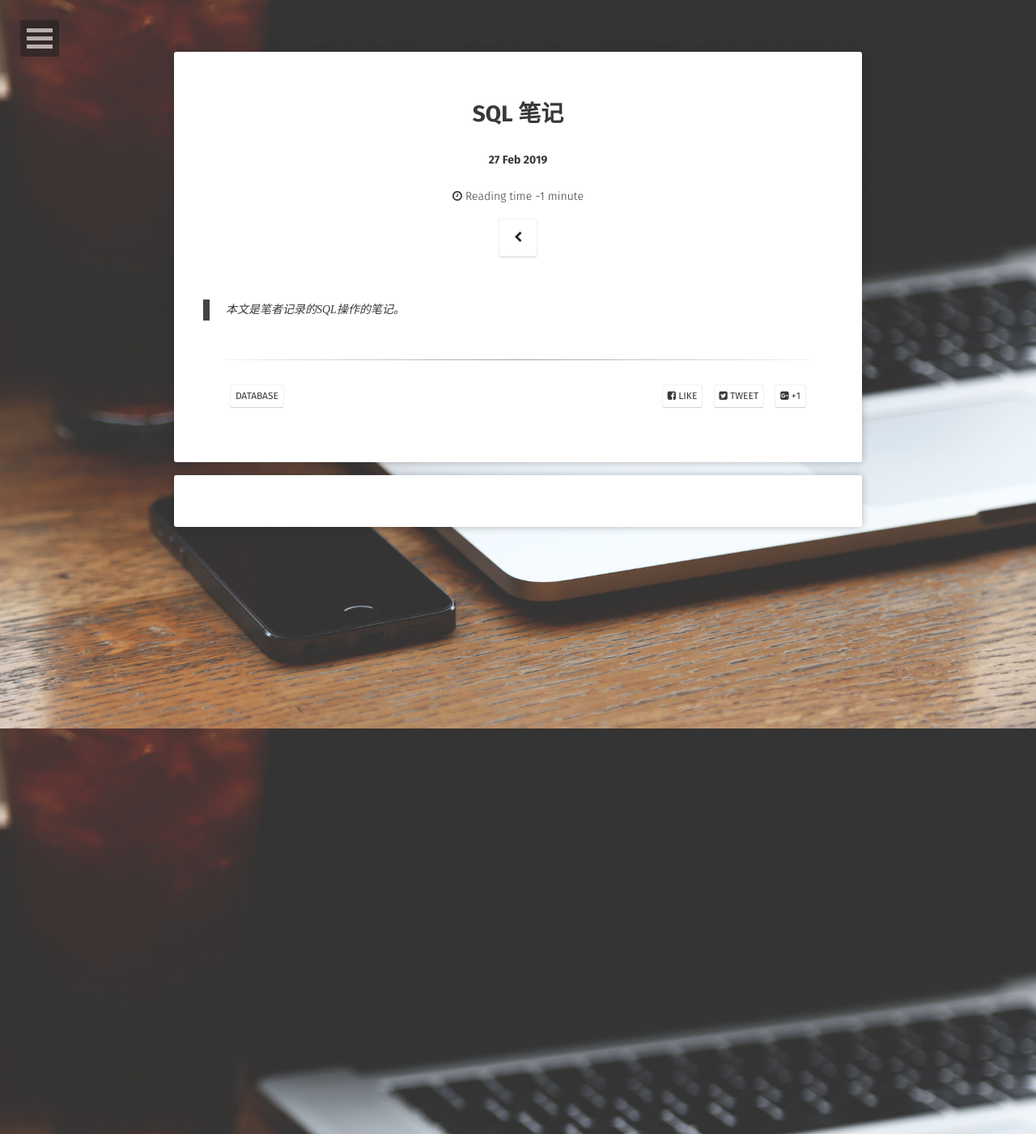
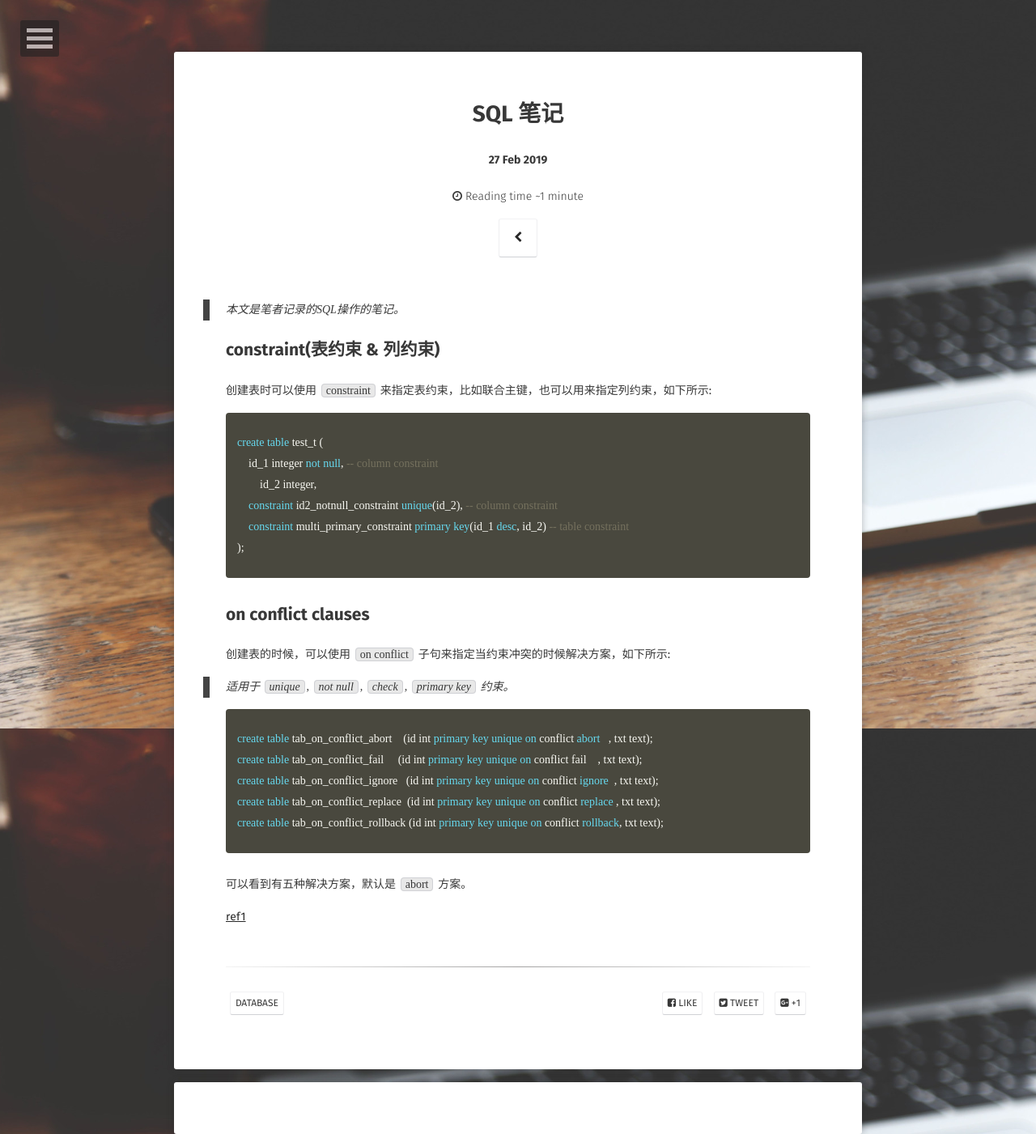
Before and after one commit to longjianjiang/longjianjiang.github.io, a Jekyll site: the page built from _posts/2019-02-27-SQL-note.md, in a window 1280 px wide. Shown: the whole page at 81% size. Built offline with Jekyll 4.4.1, drawn with Linux system fonts in a browser that asks for light colours; some web fonts are replaced; comment, search, counter and statistics services are not loaded.

Commit message:
Update(auto commit)

```diff
--- a/_posts/2019-02-27-SQL-note.md
+++ b/_posts/2019-02-27-SQL-note.md
@@ -9,3 +9,34 @@ comments: true
 ---
 
 > 本文是笔者记录的SQL操作的笔记。
+
+## constraint(表约束 & 列约束)
+
+创建表时可以使用 `constraint` 来指定表约束，比如联合主键，也可以用来指定列约束，如下所示:
+
+{% highlight sql %}
+create table test_t (
+    id_1 integer not null, -- column constraint
+	id_2 integer,
+    constraint id2_notnull_constraint unique(id_2), -- column constraint
+    constraint multi_primary_constraint primary key(id_1 desc, id_2) -- table constraint
+);
+{% endhighlight %}
+
+## on conflict clauses
+
+创建表的时候，可以使用 `on conflict` 子句来指定当约束冲突的时候解决方案，如下所示:
+
+> 适用于 `unique`, `not null`, `check`, `primary key` 约束。
+
+{% highlight sql %}
+create table tab_on_conflict_abort    (id int primary key unique on conflict abort   , txt text);
+create table tab_on_conflict_fail     (id int primary key unique on conflict fail    , txt text);
+create table tab_on_conflict_ignore   (id int primary key unique on conflict ignore  , txt text);
+create table tab_on_conflict_replace  (id int primary key unique on conflict replace , txt text);
+create table tab_on_conflict_rollback (id int primary key unique on conflict rollback, txt text);
+{% endhighlight %}
+
+可以看到有五种解决方案，默认是 `abort` 方案。
+
+[ref1](https://sqlite.org/lang_conflict.html)
```
